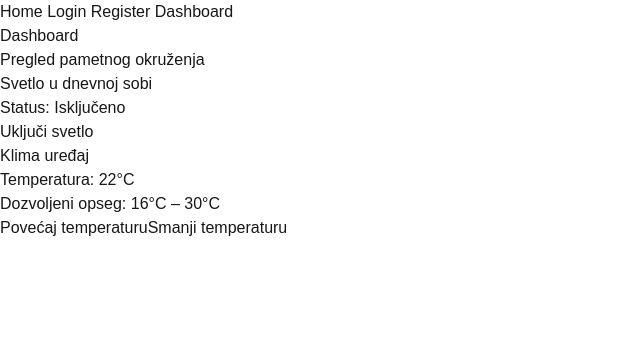
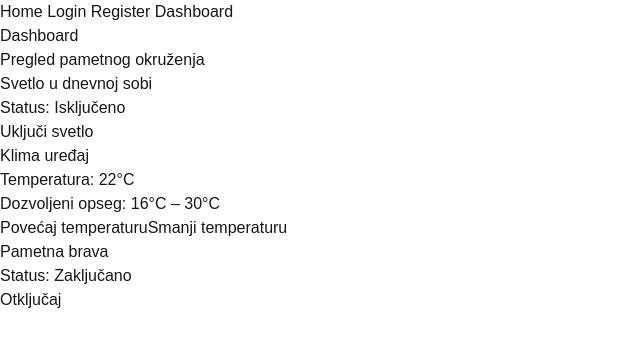
Before and after one commit to elab-development/internet-tehnologije-2025-apppametnookruzenje_2022_0083, a Next.js app: page /dashboard in a window 1280 px wide. Shown: the top 346 px of the page, without its empty margins (0-640 px from the left). Built offline with nearby package versions, Linux system fonts and the light colour scheme.

Commit message:
add smart lock

```diff
--- a/src/app/dashboard/page.tsx
+++ b/src/app/dashboard/page.tsx
@@ -3,6 +3,7 @@ import { useState } from "react";
 export default function DashboardPage() {
 const [lightOn, setLightOn] = useState(false);
 const [temperature, setTemperature] = useState(22);
+const [doorLocked, setDoorLocked] = useState(true);
 
 
   return (
@@ -46,6 +47,16 @@ const [temperature, setTemperature] = useState(22);
   Smanji temperaturu
 </button>
 
+<h3>Pametna brava</h3>
+
+<p>
+  Status: {doorLocked ? "Zaključano" : "Otključano"}
+</p>
+
+<button onClick={() => setDoorLocked(!doorLocked)}>
+  {doorLocked ? "Otključaj" : "Zaključaj"}
+</button>
+
 </main>
   );
 }
```
